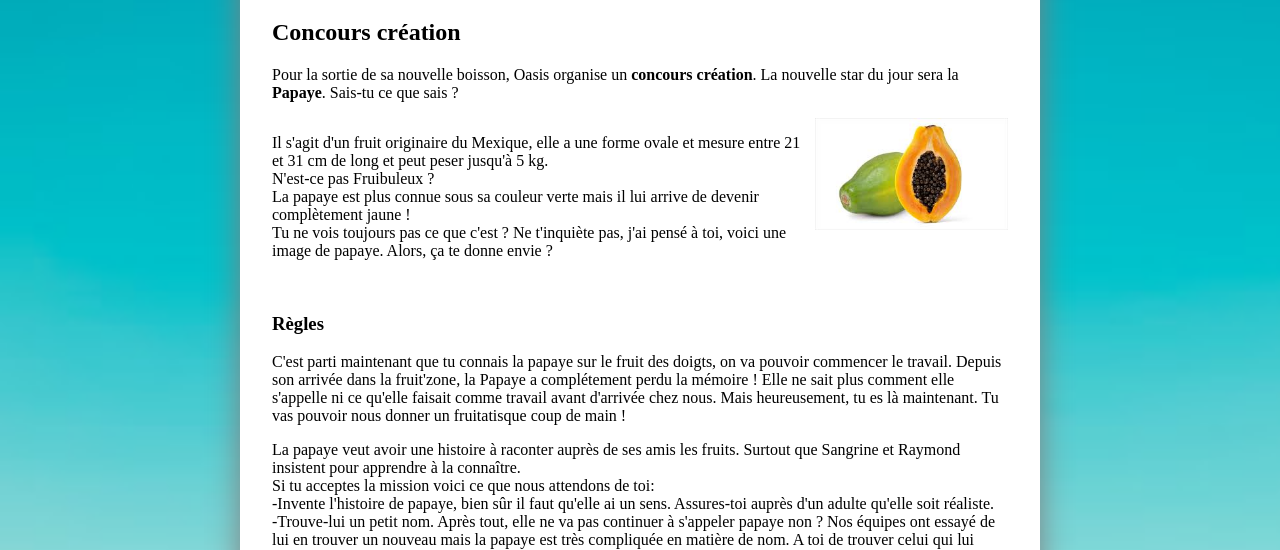
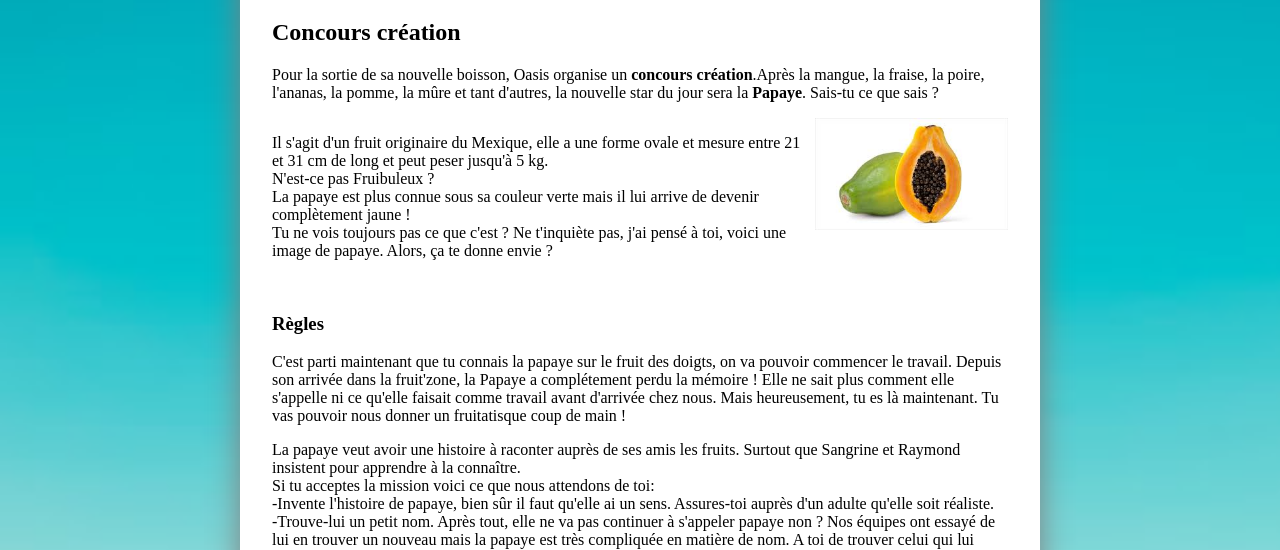
Before and after one commit to Cosmos248/cosmos248.github.io, a plain HTML site: page index.html in a window 1280 px wide. Shown: the part 247-797 px from the top of the page. Drawn offline with Linux system fonts and the light colour scheme.

Commit message:
Add files via upload

```diff
--- a/index.html
+++ b/index.html
@@ -33,7 +33,7 @@
       <h2>Concours création</h2>
       <p>
         Pour la sortie de sa nouvelle boisson, Oasis organise un
-        <strong>concours création</strong>. La nouvelle star du jour sera la
+        <strong>concours création</strong>.Après la mangue, la fraise, la poire, l'ananas, la pomme, la mûre et tant d'autres, la nouvelle star du jour sera la
         <strong>Papaye</strong>. Sais-tu ce que sais ?
       </p>
       <div id="presentation">
```
